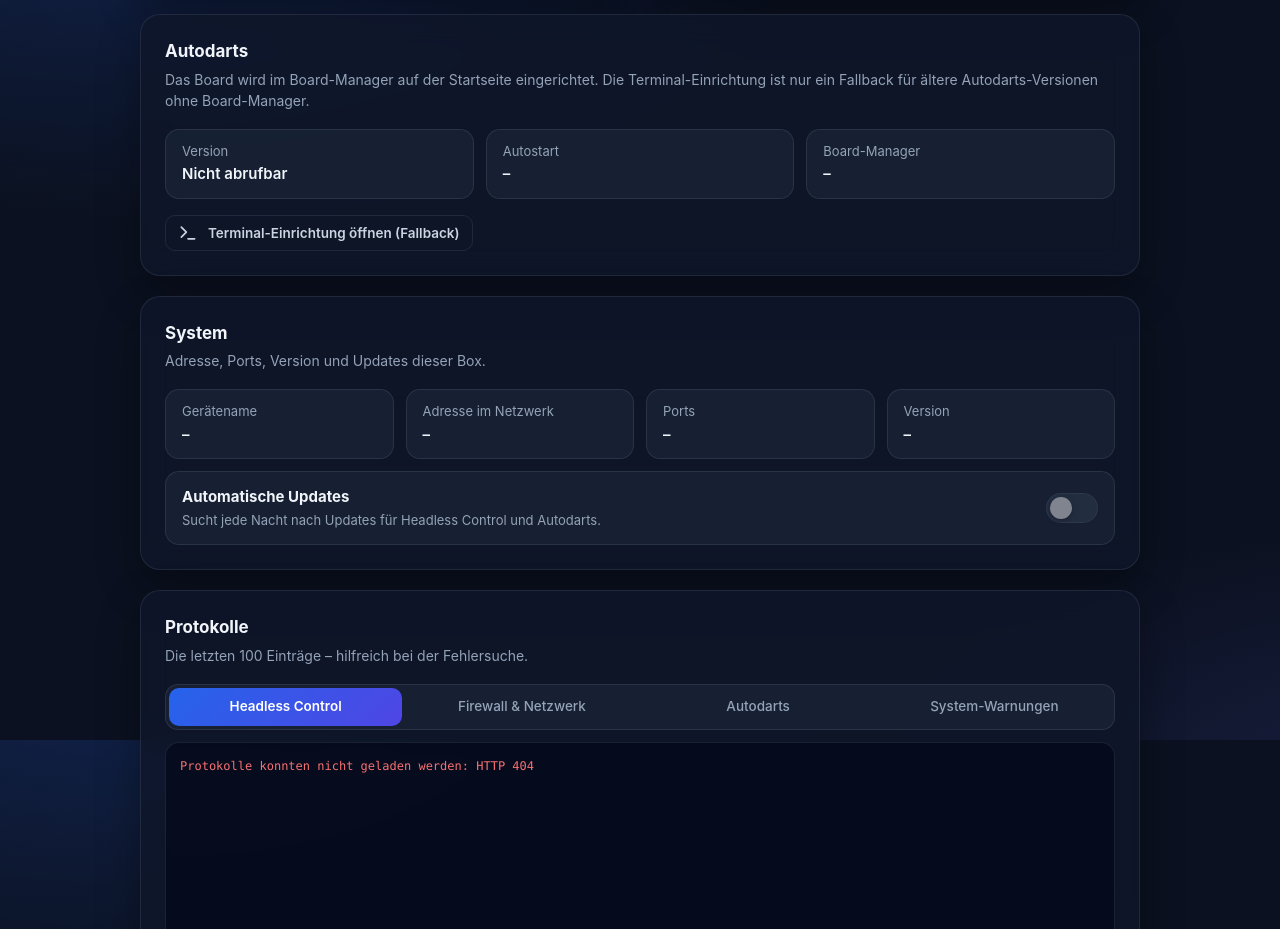
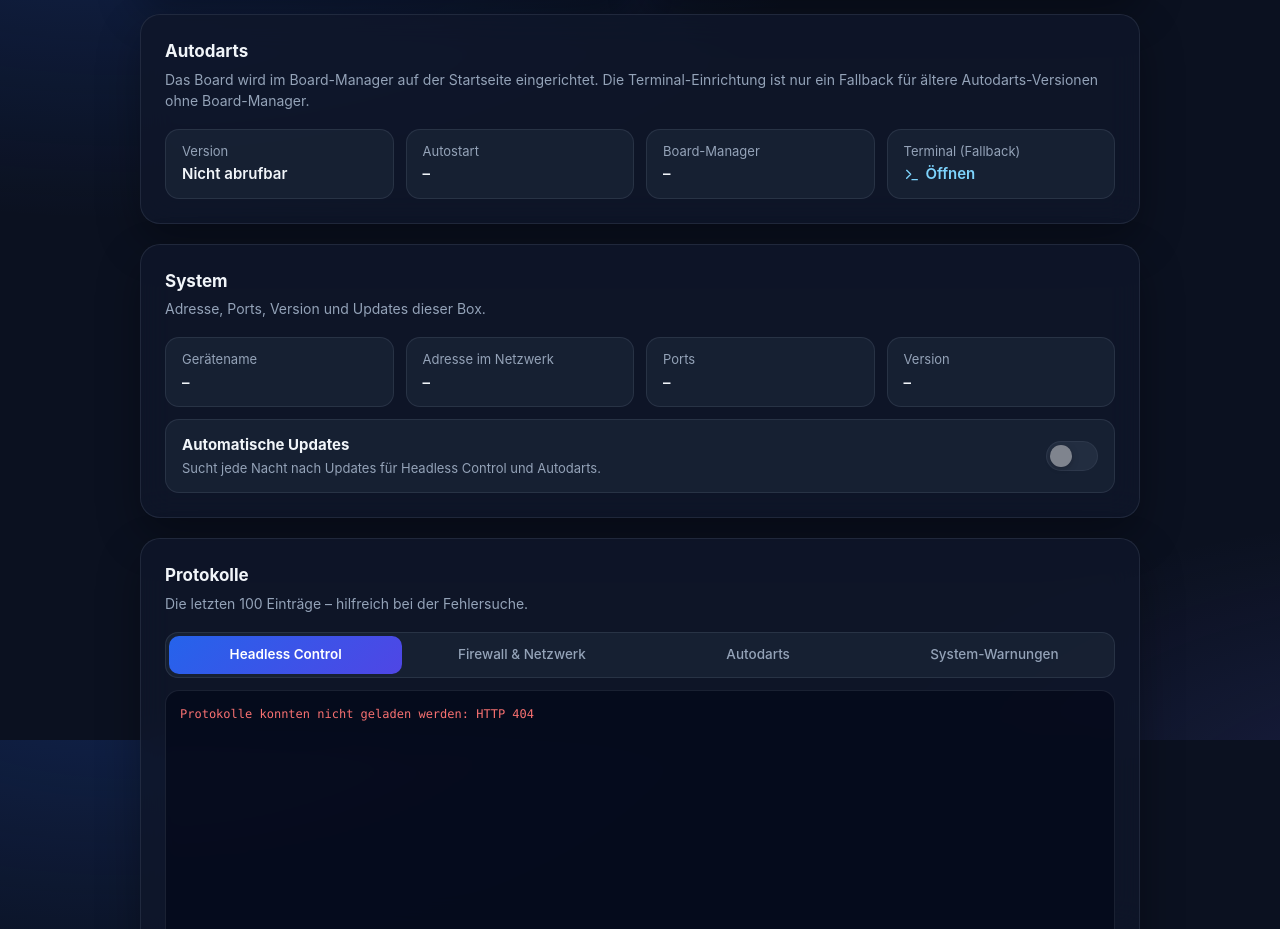
Before and after one commit to xXxecutor/autodarts-headless-control, a plain HTML site: page app/web/admin.html in a window 1280 px wide. Shown: the part 860-1789 px from the top of the page. Drawn offline with Linux system fonts and the light colour scheme; files that its build step writes are made by us from their sources; no server answers.

Commit message:
Admin-Seite: Terminal-Fallback als vierte Kachel bei Autodarts
Statt eines einzelnen Knopfs unter den Kacheln steht der Terminal-Zugang jetzt im Kachelraster: am Handy füllt er das 2x2-Raster, am Desktop stehen vier Kacheln in einer Reihe wie bei „System“.

```diff
--- a/app/web/admin.html
+++ b/app/web/admin.html
@@ -69,6 +69,26 @@
     font-weight: 600;
     overflow-wrap: break-word;
 }
+
+/* Kachel als Link (z. B. Terminal-Fallback) */
+a.stat-link {
+    display: block;
+    color: inherit;
+    text-decoration: none;
+    transition: border-color 0.15s, background 0.15s;
+}
+a.stat-link:hover,
+a.stat-link:focus-visible {
+    border-color: rgba(56, 189, 248, 0.5);
+    background: rgba(56, 189, 248, 0.08);
+}
+.stat-link .stat-value {
+    display: flex;
+    align-items: center;
+    gap: 6px;
+    color: #7dd3fc;
+}
+.stat-link .stat-value .icon { width: 16px; height: 16px; flex-shrink: 0; }
 
 /* Statusplakette */
 .pill {
@@ -454,7 +474,7 @@
             <h2>Autodarts</h2>
             <p>Das Board wird im Board-Manager auf der Startseite eingerichtet. Die Terminal-Einrichtung ist nur ein Fallback für ältere Autodarts-Versionen ohne Board-Manager.</p>
         </div>
-        <div class="stats" style="--cols: 3;">
+        <div class="stats" style="--cols: 4;">
             <div class="stat">
                 <div class="stat-label">Version</div>
                 <div class="stat-value" id="adVersionValue">–</div>
@@ -467,6 +487,14 @@
                 <div class="stat-label">Board-Manager</div>
                 <div class="stat-value" id="adBoardManagerValue">–</div>
             </div>
+            <a class="stat stat-link" href="/terminal" target="_blank" rel="noopener"
+               title="Terminal-Einrichtung – Fallback für ältere Autodarts-Versionen ohne Board-Manager">
+                <div class="stat-label">Terminal (Fallback)</div>
+                <div class="stat-value">
+                    <svg class="icon" aria-hidden="true"><use href="#i-terminal"/></svg>
+                    Öffnen
+                </div>
+            </a>
         </div>
 
         <!-- Nur sichtbar, wenn der Autostart fehlt -->
@@ -481,11 +509,6 @@
                 </button>
             </div>
         </div>
-
-        <button type="button" class="btn btn-ghost btn-sm" style="margin-top:16px;" onclick="window.open('/terminal', '_blank')">
-            <svg class="icon" aria-hidden="true"><use href="#i-terminal"/></svg>
-            Terminal-Einrichtung öffnen (Fallback)
-        </button>
     </section>
 
     <!-- System -->
```
